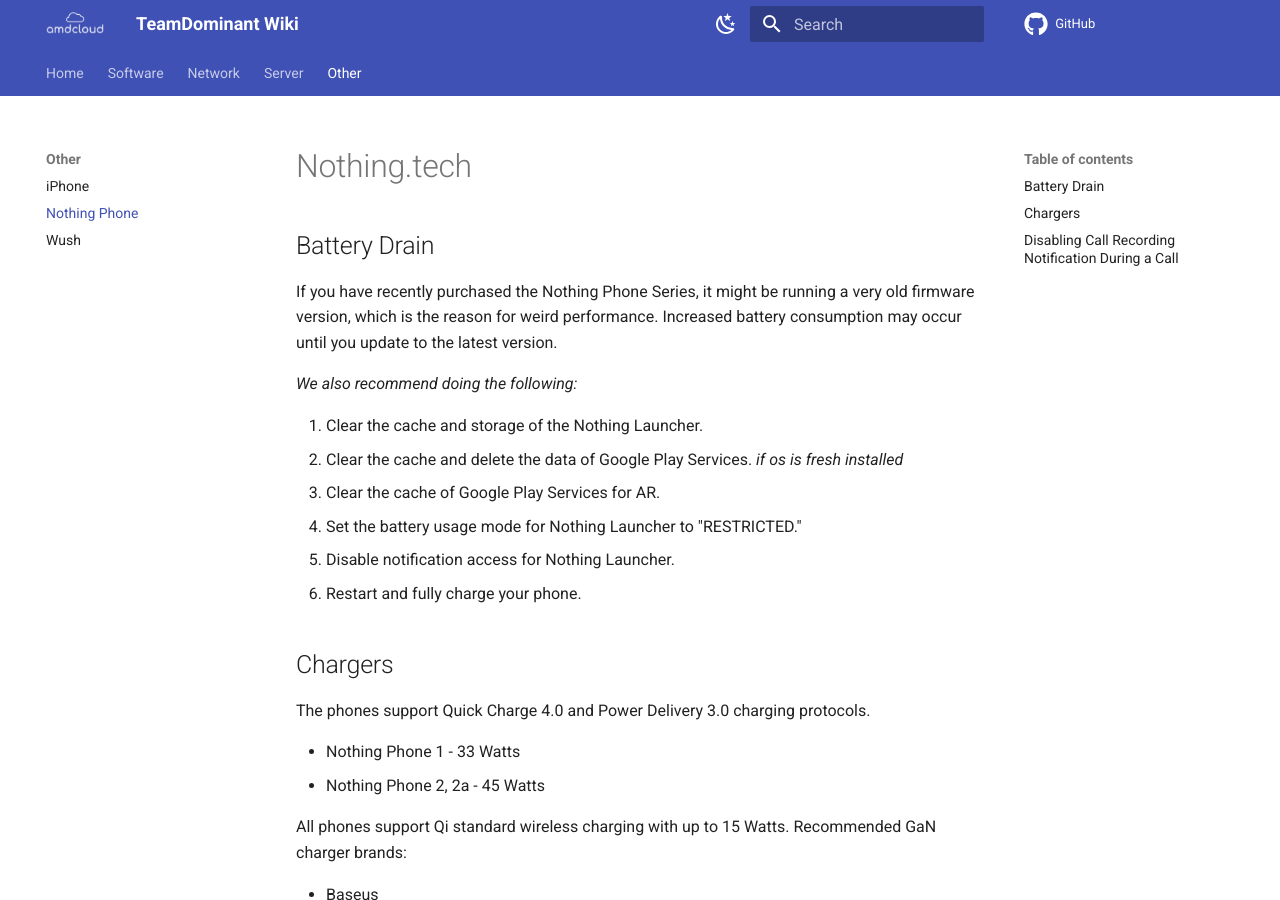
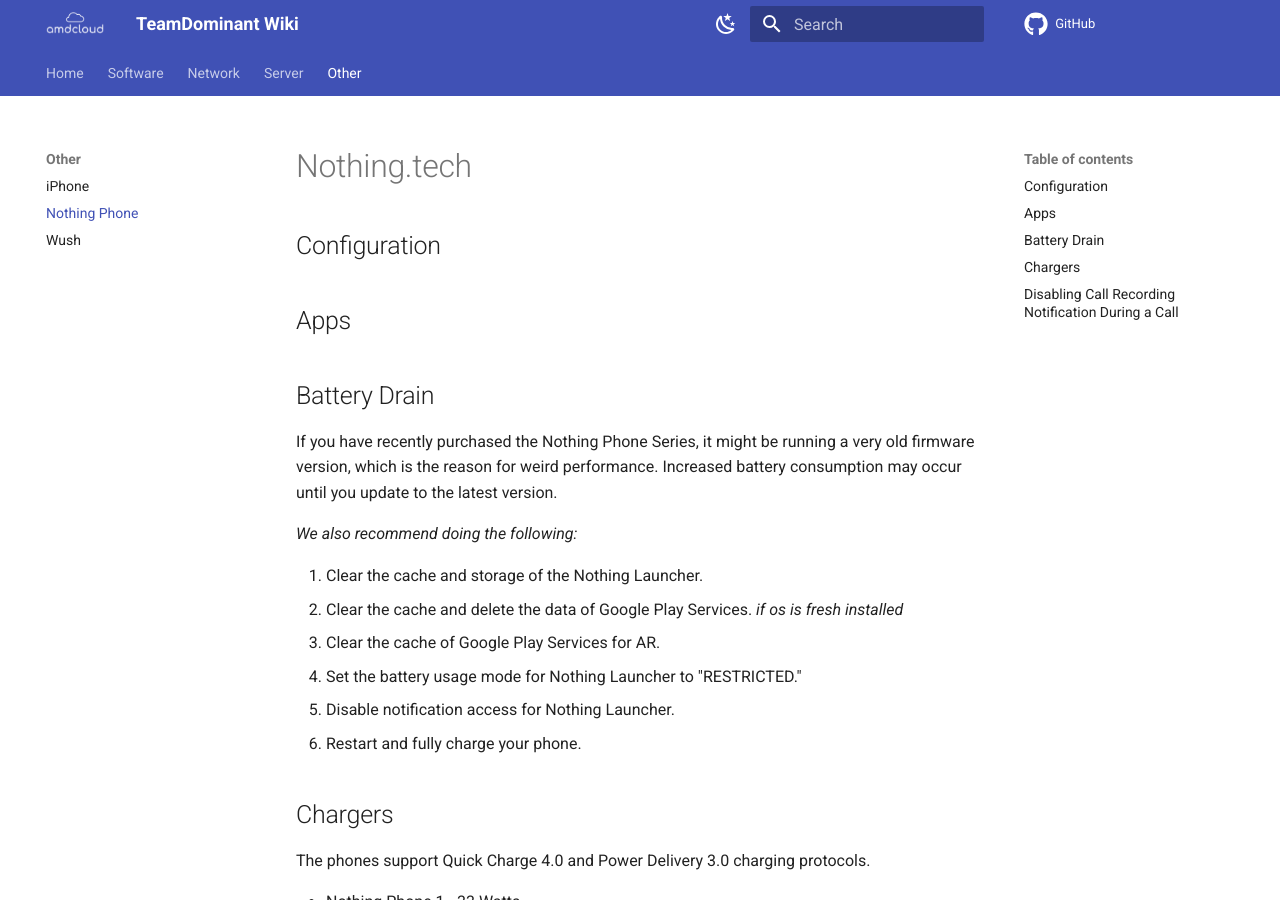
Before and after one commit to TeamDominant/Wiki-mkdocs, an MkDocs documentation site: the page built from docs/nothing.md, in a window 1280 px wide and 900 px high. Built offline with MkDocs 1.6.1 and Material for MkDocs 9.7.7, drawn with Linux system fonts in a browser that asks for light colours; comment, search, counter and statistics services are not loaded.

Commit message:
nothing to be continued

```diff
--- a/docs/nothing.md
+++ b/docs/nothing.md
@@ -1,4 +1,8 @@
 # Nothing.tech
+
+## Configuration
+
+## Apps
 
 ## Battery Drain
 
```
